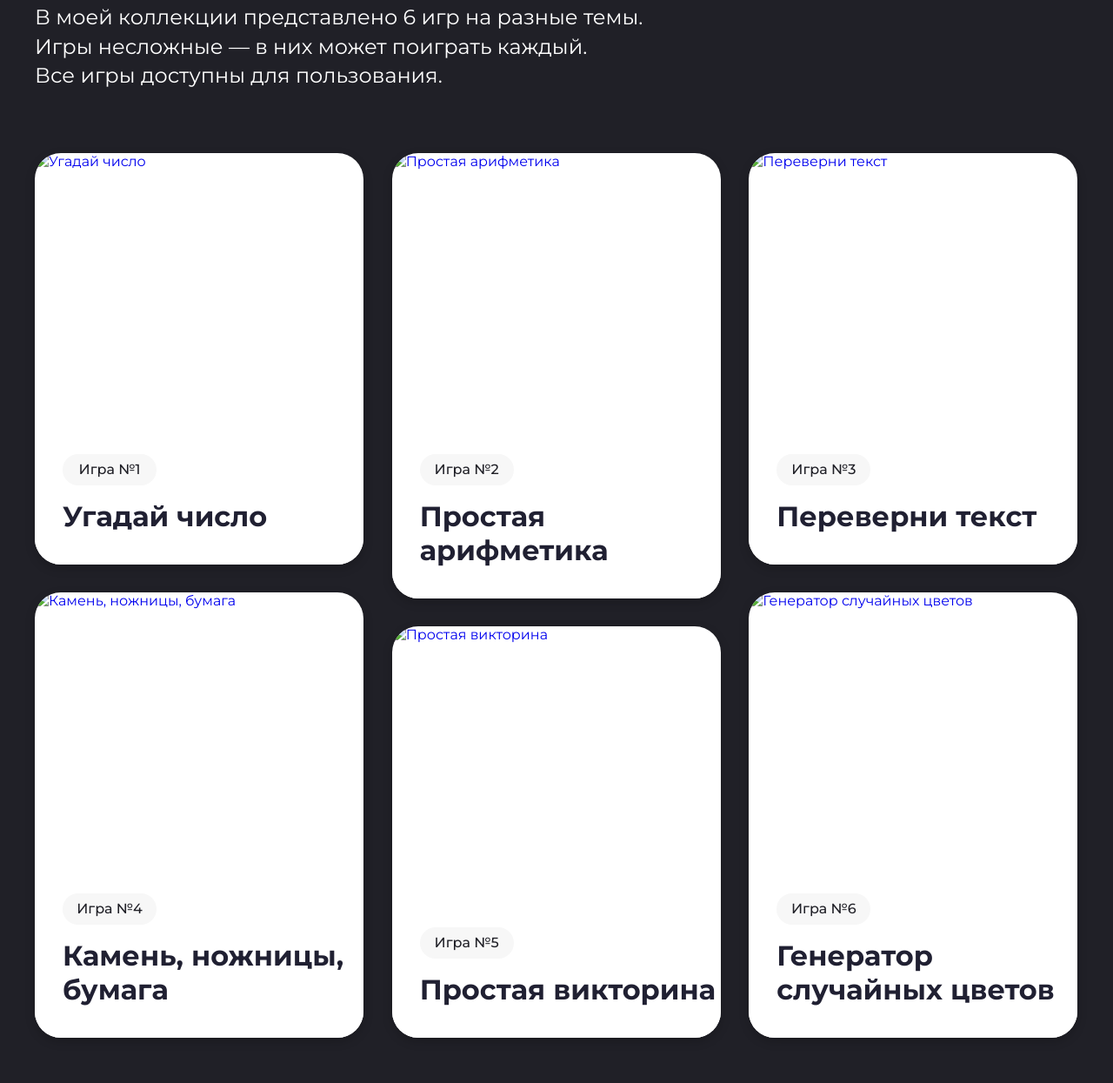
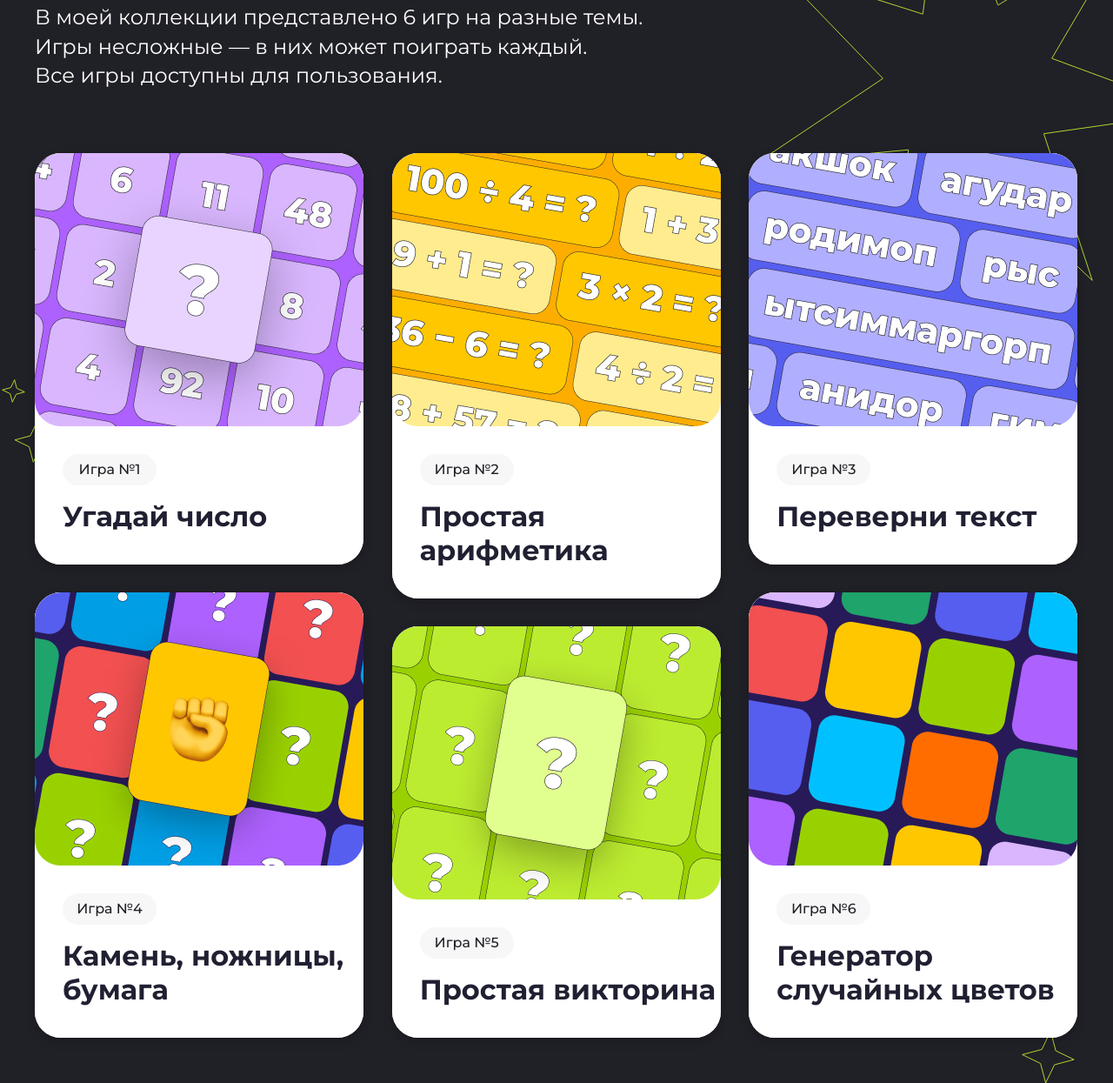
Before and after one commit to safarj83/HW-N_1, a plain HTML site: page index.html in a window 1280 px wide. Shown: the part 903-2148 px from the top of the page at 87% size. Drawn offline with Linux system fonts and the light colour scheme; the site is published under a folder, as on GitHub Pages, so addresses that start at the root find nothing; a web font is replaced by a local one.

Commit message:
Изменён путь к файлу.

```diff
--- a/css/_main.scss
+++ b/css/_main.scss
@@ -32,7 +32,7 @@ body {
 .header {
   height: 710px;
   background-color: #E1FF8F;
-  background-image: url(/HW-N_1/images/main\ start.svg);
+  background-image: url(../images/main\ start.svg);
   background-repeat: no-repeat;
   background-size: cover;
   background-position: top;
@@ -85,7 +85,7 @@ body {
 .games-section {
   background-color: #202027;
   padding-bottom: 94px;
-  background-image: url(/HW-N_1/images/mini\ -images.svg);
+  background-image: url(../images/mini\ -images.svg);
   background-repeat: no-repeat;
   background-size: cover;
   background-position: top 77px;
@@ -208,7 +208,7 @@ body {
 .mini-games__section {
   background-color: #202027;
   padding-bottom: 94px;
-  background-image: url(/HW-N_1/images/mini\ -images.svg);
+  background-image: url(../images/mini\ -images.svg);
   background-repeat: no-repeat;
   background-size: cover;
   background-position: top 77px;
--- a/css/style.scss
+++ b/css/style.scss
@@ -34,7 +34,7 @@ body {
 .header {
   height: 710px;
   background-color: #E1FF8F;
-  background-image: url(/HW-N_1/images/main\ start.svg);
+  background-image: url(../images/main\ start.svg);
   background-repeat: no-repeat;
   background-size: cover;
   background-position: top;
@@ -88,7 +88,7 @@ body {
 .games-section {
   background-color: #202027;
   padding-bottom: 94px;
-  background-image: url(/HW-N_1/images/mini\ -images.svg);
+  background-image: url(../images/mini\ -images.svg);
   background-repeat: no-repeat;
   background-size: cover;
   background-position: top 77px;
@@ -218,7 +218,7 @@ body {
 .mini-games__section {
   background-color: #202027;
   padding-bottom: 94px;
-  background-image: url(/HW-N_1/images/mini\ -images.svg);
+  background-image: url(../images/mini\ -images.svg);
   background-repeat: no-repeat;
   background-size: cover;
   background-position: top 77px;
--- a/index.html
+++ b/index.html
@@ -32,7 +32,7 @@
       них может поиграть каждый. <br>Все игры доступны для пользования.</p>
     <div class="games-section__grid">
       <a href="#game-guess-number" class="game-card">
-        <div class="game-card__image-wrapper"><img src="/HW-N_1/images/path-to-your-image-1.jpg" alt="Угадай число"
+        <div class="game-card__image-wrapper"><img src="./images/path-to-your-image-1.jpg" alt="Угадай число"
             class="game-card__image"></div>
         <div class="game-card__content">
           <div class="game-card__number-block">
@@ -42,7 +42,7 @@
         </div>
       </a>
       <a href="#game-rock-paper-scissors" class="game-card game-card-big">
-        <div class="game-card__image-wrapper"><img src="/HW-N_1/images/path-to-your-image-4.jpg" alt="Камень, ножницы, бумага"
+        <div class="game-card__image-wrapper"><img src="./images/path-to-your-image-4.jpg" alt="Камень, ножницы, бумага"
             class="game-card__image"></div>
         <div class="game-card__content">
           <div class="game-card__number-block">
@@ -52,7 +52,7 @@
         </div>
       </a>
       <a href="#game-simple-math" class="game-card game-card-big">
-        <div class="game-card__image-wrapper"><img src="/HW-N_1/images/path-to-your-image-2.jpg" alt="Простая арифметика"
+        <div class="game-card__image-wrapper"><img src="./images/path-to-your-image-2.jpg" alt="Простая арифметика"
             class="game-card__image"></div>
         <div class="game-card__content">
           <div class="game-card__number-block">
@@ -62,7 +62,7 @@
         </div>
       </a>
       <a href="#game-quiz" class="game-card">
-        <div class="game-card__image-wrapper"><img src="/HW-N_1/images/path-to-your-image-5.jpg" alt="Простая викторина"
+        <div class="game-card__image-wrapper"><img src="./images/path-to-your-image-5.jpg" alt="Простая викторина"
             class="game-card__image"></div>
         <div class="game-card__content">
           <div class="game-card__number-block">
@@ -72,7 +72,7 @@
         </div>
       </a>
       <a href="#game-reverse-text" class="game-card">
-        <div class="game-card__image-wrapper"><img src="/HW-N_1/images/path-to-your-image-3.jpg" alt="Переверни текст"
+        <div class="game-card__image-wrapper"><img src="./images/path-to-your-image-3.jpg" alt="Переверни текст"
             class="game-card__image"></div>
         <div class="game-card__content">
           <div class="game-card__number-block">
@@ -82,7 +82,7 @@
         </div>
       </a>
       <a href="#game-random-color" class="game-card game-card-big">
-        <div class="game-card__image-wrapper"><img src="/HW-N_1/images/path-to-your-image-6.jpg"
+        <div class="game-card__image-wrapper"><img src="./images/path-to-your-image-6.jpg"
             alt="Генератор случайных цветов" class="game-card__image"></div>
         <div class="game-card__content">
           <div class="game-card__number-block">
@@ -106,12 +106,12 @@
           <div class="mini-game-card__buttons"><button
               class="mini-game-card__button mini-game-card__button-play">Играть!</button></div>
         </div>
-        <div class="mini-game-card__image-wrapper"><img src="/HW-N_1/images/path-to-your-image-1.jpg" alt="Угадай число"
+        <div class="mini-game-card__image-wrapper"><img src="./images/path-to-your-image-1.jpg" alt="Угадай число"
             class="mini-game-card__image"></div>
       </div>
       <!-- игра 2 - Простая арифметика -->
       <div class="mini-game-card mini-game-card-mob" id="game-simple-math">
-        <div class="mini-game-card__image-wrapper"><img src="/HW-N_1/images/path-to-your-image-2.jpg" alt="Простая арифметика"
+        <div class="mini-game-card__image-wrapper"><img src="./images/path-to-your-image-2.jpg" alt="Простая арифметика"
             class="mini-game-card__image"></div>
         <div class="mini-game-card__content">
           <h3 class="mini-game-card__title">Простая арифметика</h3>
@@ -126,12 +126,12 @@
           <p class="mini-game-card__description">Попробуй ввести текст, который будет перевернут.</p>
           <button class="mini-game-card__button mini-game-card__button-play">Играть!</button>
         </div>
-        <div class="mini-game-card__image-wrapper"><img src="/HW-N_1/images/path-to-your-image-3.jpg" alt="Переверни текст"
+        <div class="mini-game-card__image-wrapper"><img src="./images/path-to-your-image-3.jpg" alt="Переверни текст"
             class="mini-game-card__image"></div>
       </div>
       <!-- игра 4 - Камень, ножницы, бумага -->
       <div class="mini-game-card mini-game-card-mob" id="game-rock-paper-scissors">
-        <div class="mini-game-card__image-wrapper"><img src="/HW-N_1/images/path-to-your-image-4.jpg"
+        <div class="mini-game-card__image-wrapper"><img src="./images/path-to-your-image-4.jpg"
             alt="Камень, ножницы, бумага" class="mini-game-card__image"></div>
         <div class="mini-game-card__content">
           <h3 class="mini-game-card__title">Камень, ножницы, бумага</h3>
@@ -146,12 +146,12 @@
           <p class="mini-game-card__description">Отвечай на вопросы викторины с вариантами ответов.</p>
           <button class="mini-game-card__button mini-game-card__button-play">Играть!</button>
         </div>
-        <div class="mini-game-card__image-wrapper"><img src="/HW-N_1/images/path-to-your-image-5.jpg" alt="Простая викторина"
+        <div class="mini-game-card__image-wrapper"><img src="./images/path-to-your-image-5.jpg" alt="Простая викторина"
             class="mini-game-card__image"></div>
       </div>
       <!-- игра 6 - Генератор случайных цветов -->
       <div class="mini-game-card mini-game-card-mob" id="game-random-color">
-        <div class="mini-game-card__image-wrapper"><img src="/HW-N_1/images/path-to-your-image-6.jpg"
+        <div class="mini-game-card__image-wrapper"><img src="./images/path-to-your-image-6.jpg"
             alt="Генератор случайных цветов" class="mini-game-card__image"></div>
         <div class="mini-game-card__content">
           <h3 class="mini-game-card__title">Генератор случайных цветов</h3>
```
Also changed, not shown: css/style.css, 1 other file.
